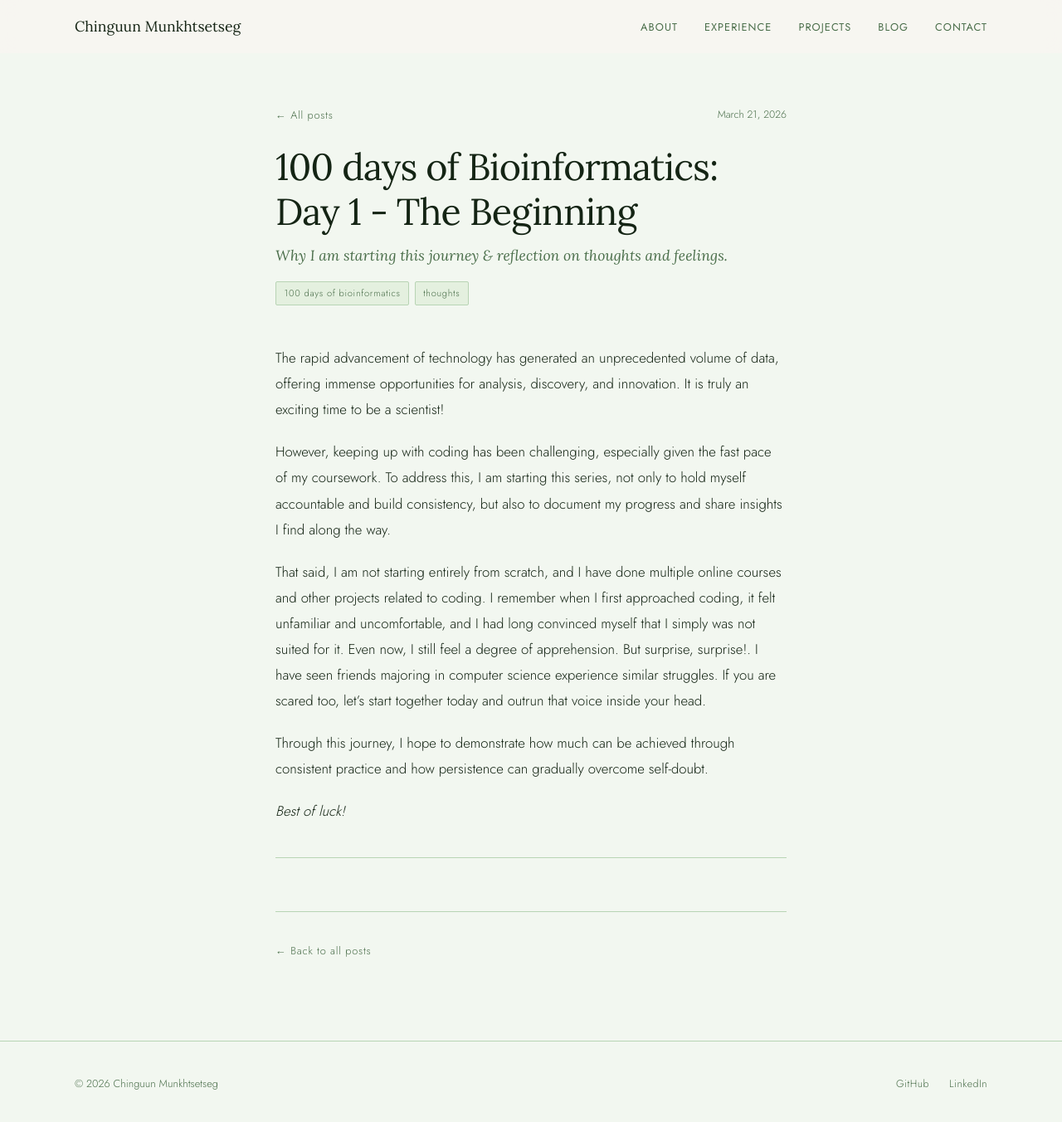
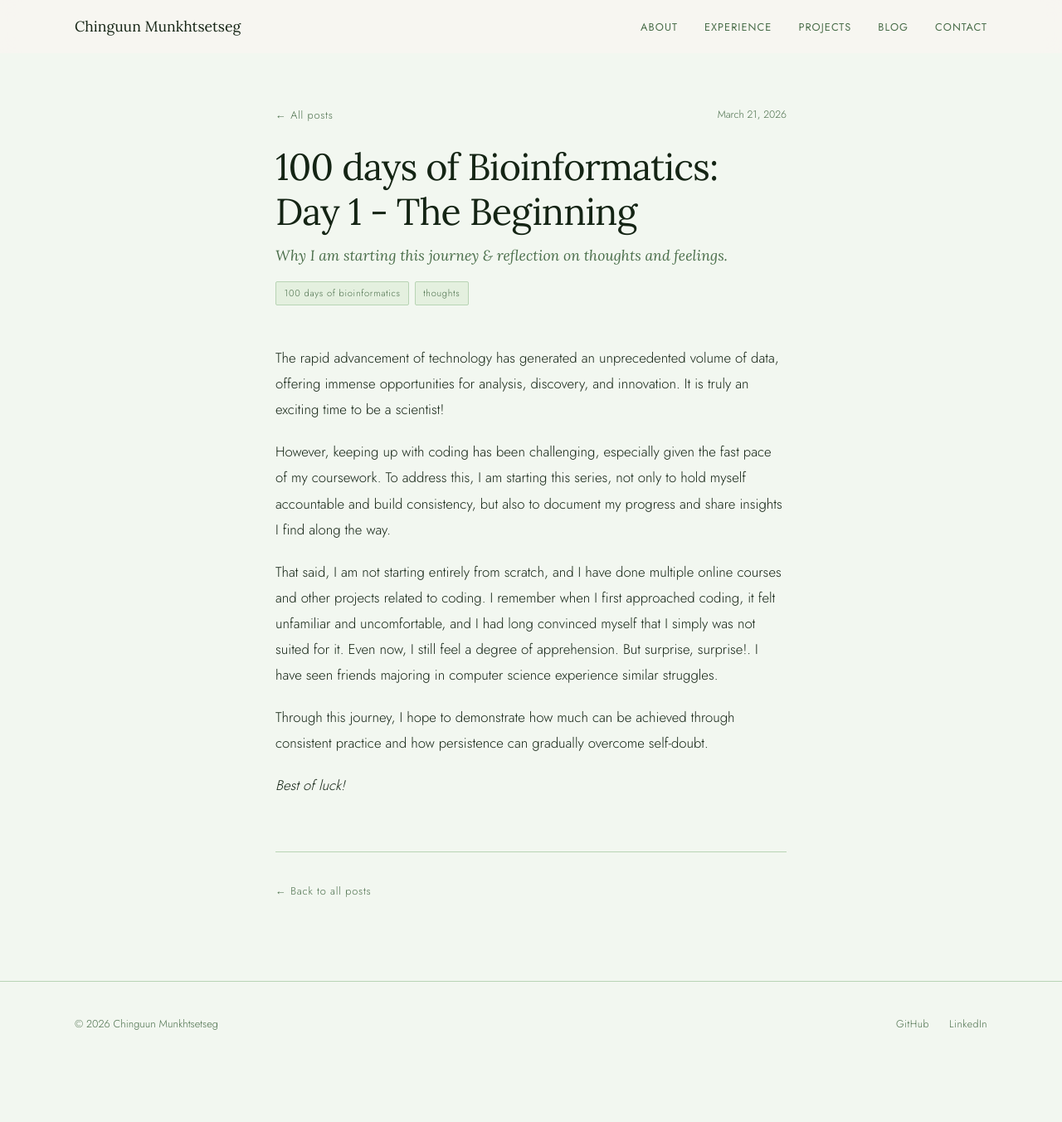
Before and after one commit to chinguunxo/chinguunxo.github.io, a Jekyll site: the page built from _posts/2026-03-20-starting-bioinformatics.md, in a window 1280 px wide and 1357 px high. Shown: the top 1352 px of the window at 83% size. Built offline with Jekyll 4.4.1, drawn with Linux system fonts in a browser that asks for light colours.

Commit message:
Revise content on coding apprehension
Removed a sentence about starting coding and feelings of apprehension.

```diff
--- a/_posts/2026-03-20-starting-bioinformatics.md
+++ b/_posts/2026-03-20-starting-bioinformatics.md
@@ -10,10 +10,8 @@ The rapid advancement of technology has generated an unprecedented volume of dat
 
 However, keeping up with coding has been challenging, especially given the fast pace of my coursework. To address this, I am starting this series, not only to hold myself accountable and build consistency, but also to document my progress and share insights I find along the way.
 
-That said, I am not starting entirely from scratch, and I have done multiple online courses and other projects related to coding. I remember when I first approached coding, it felt unfamiliar and uncomfortable, and I had long convinced myself that I simply was not suited for it. Even now, I still feel a degree of apprehension. But surprise, surprise!. I have seen friends majoring in computer science experience similar struggles. If you are scared too, let's start together today and outrun that voice inside your head.
+That said, I am not starting entirely from scratch, and I have done multiple online courses and other projects related to coding. I remember when I first approached coding, it felt unfamiliar and uncomfortable, and I had long convinced myself that I simply was not suited for it. Even now, I still feel a degree of apprehension. But surprise, surprise!. I have seen friends majoring in computer science experience similar struggles.
 
 Through this journey, I hope to demonstrate how much can be achieved through consistent practice and how persistence can gradually overcome self-doubt.
 
 *Best of luck!*
-
----
```
